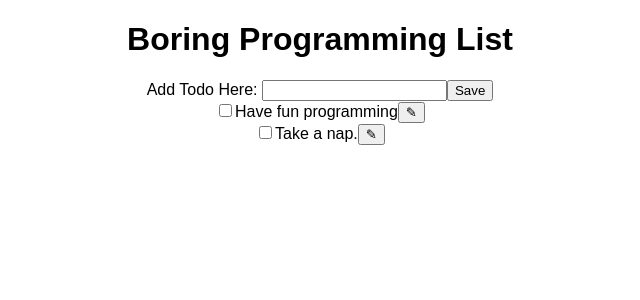
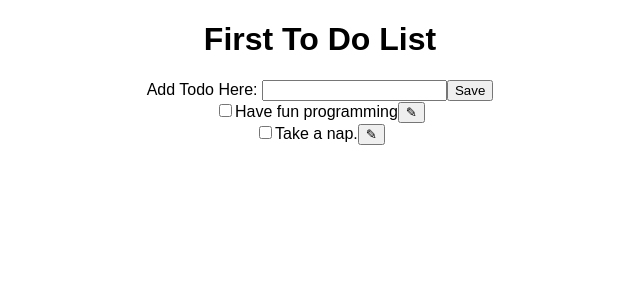
Before and after one commit to toChaim/react_todo, a React (Create React App) app: page / in a window 1280 px wide. Shown: the top 300 px of the page, without its empty margins (340-980 px from the left). Built offline with nearby package versions, Linux system fonts and the light colour scheme.

Commit message:
change defualt title

```diff
--- a/src/App.js
+++ b/src/App.js
@@ -6,7 +6,7 @@ class App extends Component {
   render() {
     return (
       <div className="App">
-        <TodoList title="Boring Programming List" />
+        <TodoList title="First To Do List" />
       </div>
     );
   }
```
